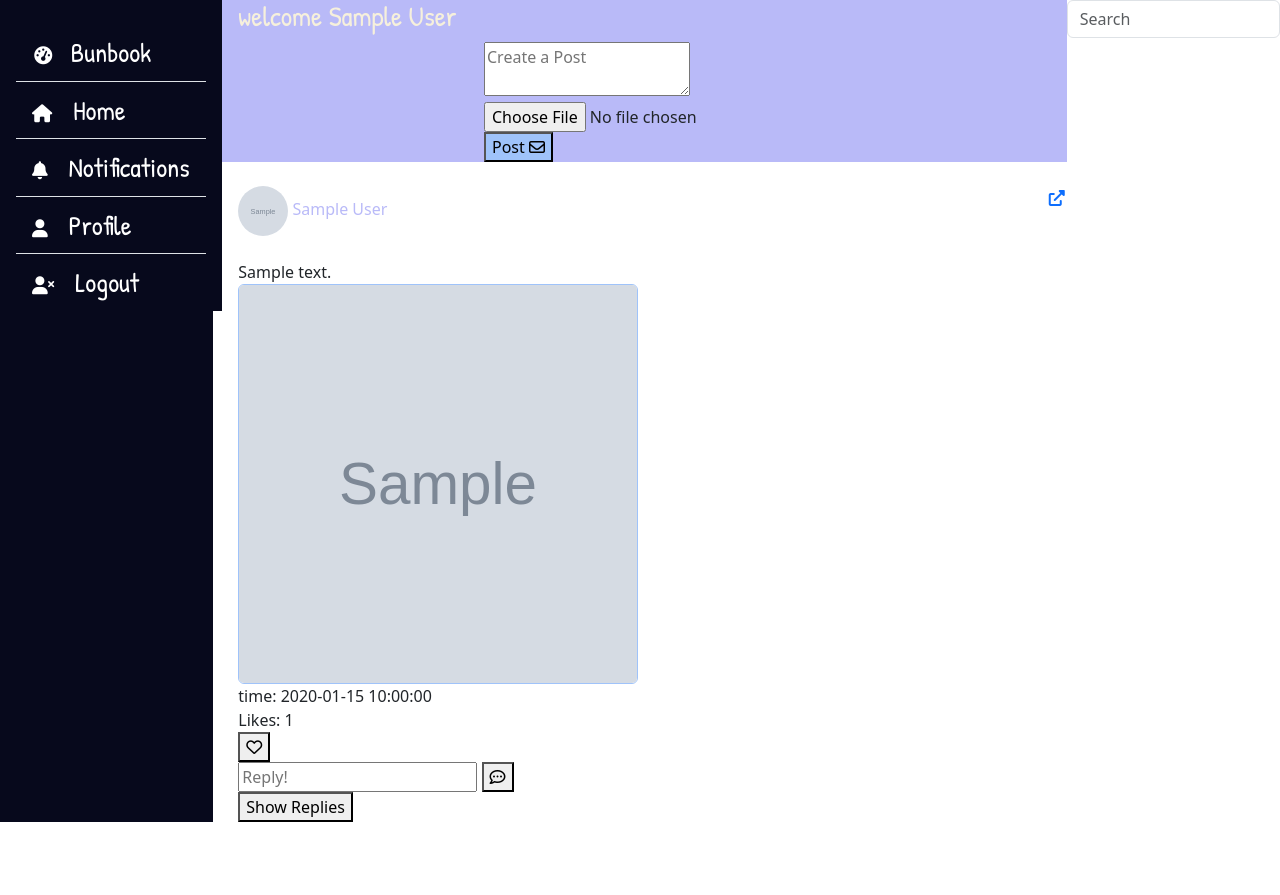
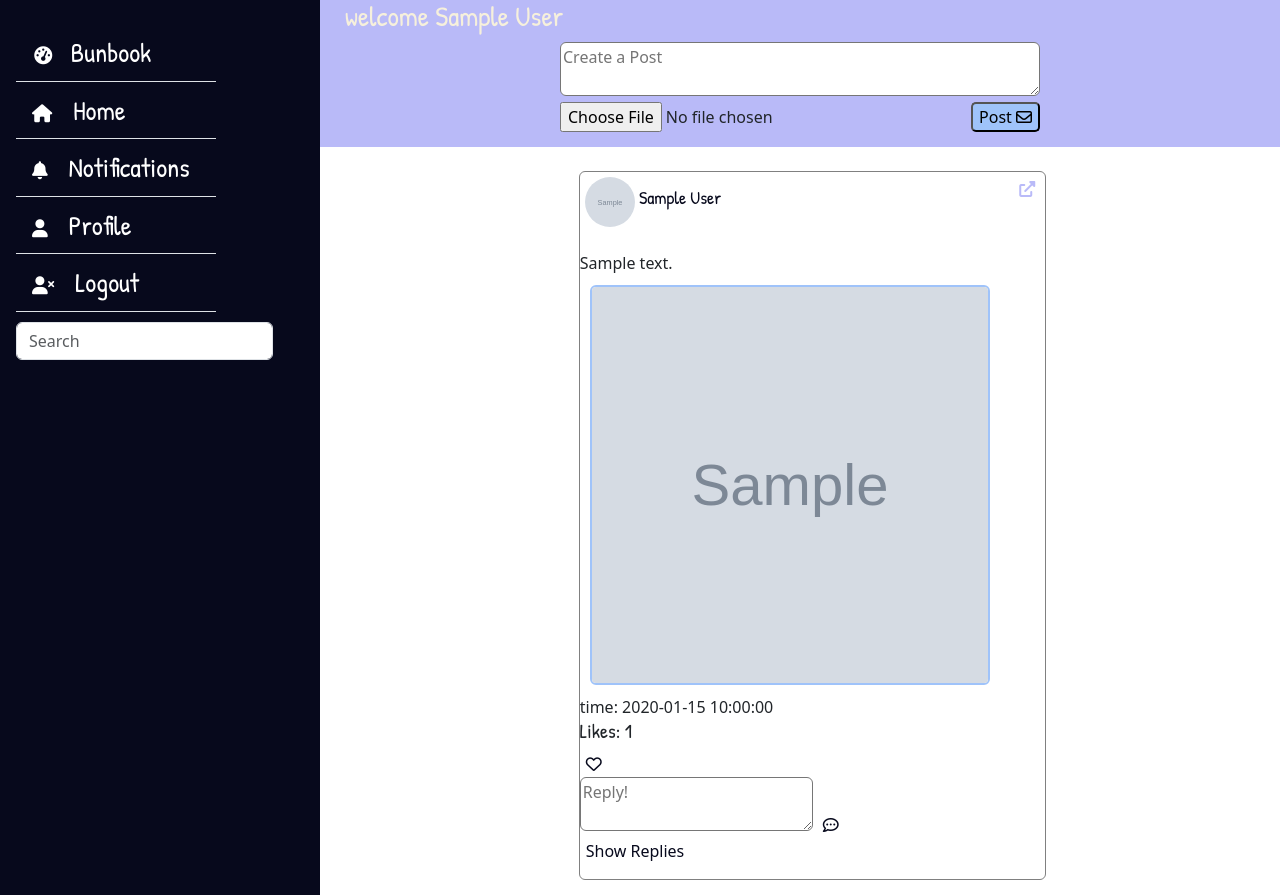
Before and after one commit to mellodynguyen/bunbook, a Flask app: page /home in a window 1280 px wide. Before the commit the page ends 822 px from the top, so only its background shows below. Run offline with Flask 3, Linux system fonts and the light colour scheme; the visitor is signed in with stand-in values (Sample User, id 1); tables that the repository leaves empty hold one stand-in row (values such as "Sample post"); grey boxes marked "Sample" are stand-in pictures; some web fonts are replaced.

Commit message:
added more styling for post and reply blocks and move search bar into side bar

```diff
--- a/static/css/style.css
+++ b/static/css/style.css
@@ -16,10 +16,40 @@ h1, h2, h3, h4, h5 {
 
 }
 
+
 .user-url:link {
-    color: rgb(185, 186, 248);
+    font-family: 'Patrick Hand', cursive;
+    font-size: large;
+    color: rgb(7, 9, 28);
     text-decoration: none;
 }
+
+.user-url:link:hover {
+    color: rgb(247, 214, 222);
+}
+
+.user-url:visited {
+    font-family: 'Patrick Hand', cursive;
+    font-size: large;
+    color: rgb(7, 9, 28);
+    text-decoration: none;
+}
+
+.user-url:visited:hover{
+    color: rgb(247, 214, 222);
+}
+.search-user-url {
+    font-family: 'Patrick Hand', cursive;
+    font-size: large;
+    color: white;
+    text-decoration: none;
+}
+
+.search-user-url:hover {
+    border-radius: 5px;
+    background-color: rgb(185 186, 248);
+}
+
 .login-box {
     /* log in modal */
     background-color: rgb(185 186, 248);
@@ -70,13 +100,18 @@ h1, h2, h3, h4, h5 {
 }
 
 .post-btn {
-    /* border-color: rgb(185, 186, 248); */
+    border-radius: 5px;
     background-color: rgb(159, 195, 250);
+    float: right;
 }
 
-
+.post-btn:hover {
+    background-color: rgb(248, 179, 197);
+}
 .user-pic {
     /* user's profile pic thumbnail on post */
+    margin-top: 5px;
+    margin-left: 5px;
     border-radius: 25px;
     width: 50px;
     height: 50px;
@@ -90,24 +125,42 @@ h1, h2, h3, h4, h5 {
 }
 .postimages {
     /* images for posts */
-    border: 1px solid rgb(159, 195, 250);
+    border: 2px solid rgb(159, 195, 250);
+    margin: 10px;
     height: 400px;
     width: 400px;
 }
 
+.replyarea{
+    width: 50%;
+}
+
 .replyblock {
-    /* border: 2px black;
-    border-style: dotted; */
-    max-width: 300px;
+    margin-left: 10px;
+    margin-top: 10px;
+    margin-bottom: 25px;
+
+    width: 100%;
 }
 
 .sidebar {
     background-color: rgb(7, 9, 28);
 }
 
-/* .search-bar {
-    background-color: rgb(185, 186, 248);
-} */
+.search-bar {
+   margin-top: 10px;
+}
+
+/* Remove default list styling */
+.results-list {
+    /* border: 1px solid rgb(159, 195, 250); */
+    /* color: rgb(246, 240, 220); */
+    /* background-color: rgb(185, 186, 248); */
+    list-style-type: none;
+    padding: 0;
+    margin: 0;
+}
+
 
 /* sidebar's list items */
 .list-group-item {
@@ -125,22 +178,6 @@ h1, h2, h3, h4, h5 {
     font-family: 'Patrick Hand', cursive;
 }
 
-/* Remove default list styling */
-.results-list {
-    /* border: 1px solid rgb(159, 195, 250); */
-    color: (246, 240, 220);
-    background-color: rgb(185, 186, 248);
-    list-style-type: none;
-    padding: 0;
-    margin: 0;
-  }
-
-.headerpic {
-    /* user's header pic for their profile  */
-    width: 50px;
-    height: 250px;
-}
-
 .welcome-msg {
     margin-left: 25px;
     color: rgb(246, 240, 220);
@@ -149,6 +186,7 @@ h1, h2, h3, h4, h5 {
     /* width: 200;
     height: 500; */
     background-color: rgb(185, 186, 248);
+    padding-bottom: 15px;
 }
 
 .create-post-box {
@@ -160,19 +198,48 @@ h1, h2, h3, h4, h5 {
   flex-wrap: wrap;
   justify-content: center;
   align-items: center;
+
+}
+
+.createpostform{
+    width: 50% !important;
+}
+
+#createpost > textarea {
+    width: 100%;
+}
+.postblock {
+    border: 1px solid gray;
+    width: 50%;
+    padding-bottom: 15px;
+    margin-bottom: 15px;
 }
 .postblock-header {
     /* line up user post, name and view post button */
     position: relative;
 }
 
+.likebtn {
+    border: none;
+    background: transparent;
+    color: rgb(7, 9, 28);
+}
+
+.likebtn:hover {
+    color: rgb(248, 179, 197);
+}
+
+
 .btn-viewpost {
     /* view post button */
+    color: rgb(185, 186, 248);;
     position: absolute;
     top: 0;
     right: 0;
-    margin-right: 2px;
+    margin-top: 5px;
+    margin-right: 10px;
 }
+
 
 .timeline-box {
   display: flex;
@@ -180,6 +247,15 @@ h1, h2, h3, h4, h5 {
   flex-direction: column;
   flex-wrap: wrap;
   justify-content: center;
-  align-items: stretch;
+  align-items: center;
   margin-left: 25px;
 }
+
+
+.profile-tabs {
+    background-color: rgb(185, 186, 248);
+}
+
+.nav-link {
+    color: white;
+}
--- a/static/js/feedscript.js
+++ b/static/js/feedscript.js
@@ -185,6 +185,7 @@ function fetchUser(evt) {
 
                 // create a link with href to user profile by using user_id
                 const link = document.createElement('a');
+                link.classList.add("search-user-url")
                 link.href = `/user/${user.user_id}`;
                 link.textContent = `${user.screenname}`;
 
--- a/templates/feedprofilebase.html
+++ b/templates/feedprofilebase.html
@@ -34,7 +34,7 @@
     <!-- side bar -->
     <div class="container-fluid">
     <div class="row">
-      <div class="col-lg-2 col-md-3 col-12 sidebar p-0">
+      <div class="col-lg-3 col-md-3 col-12 sidebar p-0">
         <!-- mx = margin -->
         <nav class="d-lg-block sidebar position-fixed">
           <div class="position-sticky w-100">
@@ -75,16 +75,32 @@
                 <i class="fa-solid fa-user-xmark me-3"></i>
                 <span class="sidebar-text">Logout</span>
               </a>
+              <!-- search bar -->
+              <div class="search-bar">
+              <form class="form-inline">
+                <div class="input-group">
+                  <input
+                    class="form-control"
+                    type="search"
+                    id="search-input"
+                    placeholder="Search"
+                    aria-label="Search"
+                  />
+                </div>
+                </div>
+              </form>
+
+            <ul class="results-list rounded" id="list"></ul>
             </div>
           </div>
         </nav>
       </div>
-
-      <div class="col-lg-8 col-md-6 col-12 p-0">
+      <!-- column for block content (feed, profile, specific post, and) -->
+      <div class="col-lg-9 col-md-6 col-12 p-0">
         {% block content %}
         {% endblock %}
       </div>
-      <div class="col-lg-2 col-md-3 col-12 p-0 search-bar">
+      <!-- <div class="col-lg-2 col-md-3 col-12 p-0 search-bar">
         <form class="form-inline">
           <div class="input-group">
             <input
@@ -96,9 +112,9 @@
             />
           </div>
         </form>
-      <!-- search bar results container -->
+
       <ul class="results-list rounded" id="list"></ul>
-    </div>
+    </div> -->
   </div>
 </div>
 
--- a/templates/home.html
+++ b/templates/home.html
@@ -6,16 +6,16 @@
     <br />
     <!-- Create a Post form -->
     <form
+      class="createpostform"
       id="createpost"
       action="/create-post"
       method="post"
       enctype="multipart/form-data"
     >
       <!-- <input type="text" placeholder="Create A Post!" name="post" /> -->
-      <textarea class="formge" placeholder="Create a Post" name="post"></textarea>
+      <textarea class="formge rounded" placeholder="Create a Post" name="post"></textarea>
       <br>
       <input type="file" name="my-file" />
-      <br>
       <button class="post-btn" type="submit">Post <i class="fa-regular fa-envelope"></i></button>
     </form>
   </div>
@@ -24,13 +24,14 @@
 <br />
 
 <!-- <button id="load-new-posts-button">Load New Posts</button> -->
+
 <div class="timeline-box">
 {% for post in posts %}
 <!-- <div class="container"> -->
-<div class="postblock">
+<div class="postblock rounded">
   <div class="postblock-header">
     <img class="user-pic" src="{{ post.user.profilepic }}" />
-    <a class="user-url"href="/user/{{ post.user.user_id }}"> {{ post.user.screenname }}</a>
+    <a class="user-url"href="/user/{{ post.user.user_id }}" title="{{ post.user.screenname }}'s Profile"> {{ post.user.screenname }}</a>
 
     <!-- view specific post button -->
     <a href="/post/{{ post.post_id }}" class="btn-viewpost" title="View Post">
@@ -52,8 +53,9 @@
   <br />
 
   <!-- post.like will give a list, we want length of list -->
-  Likes: {{ calculatelikes(post.like) }}
+  <h5>Likes: {{ calculatelikes(post.like) }}</h5>
 
+  <div class="post-reacts">
     <!-- Like a post form -->
     <form class="likeapost" action="/like-post" method="post">
       <input
@@ -62,7 +64,7 @@
         name="likepostid"
         value="{{ post.post_id }}"
       />
-    <button type="submit" name="likebutton">
+      <button class="likebtn" type="submit" name="likebutton">
         <i class="fa-regular fa-heart"></i>
       </button>
     </form>
@@ -75,12 +77,13 @@
         name="post_id"
         value="{{ post.post_id }}"
       />
-    <input type="text" placeholder="Reply!" name="reply" />
-    <button type="submit"><i class="fa-regular fa-comment-dots"></i></button>
+      <textarea class="replyarea rounded" placeholder="Reply!" name="reply"></textarea>
+      <button class="likebtn" type="submit"><i class="fa-regular fa-comment-dots"></i></button>
     </form>
+    </div>
 
   <!-- Show replies button-->
-  <button class="showreplies" data-postid="{{ post.post_id }}">
+  <button class="showreplies likebtn" data-postid="{{ post.post_id }}">
     Show Replies
   </button>
 
@@ -92,11 +95,12 @@
   >
     {% if post.reply %} {% for reply in post.reply %}
     <img class="user-pic" src="{{ reply.reply_user.profilepic }}" />
-    <a href="/user/{{ reply.reply_user.user_id }}"
+    <a class="user-url" href="/user/{{ reply.reply_user.user_id }}"
       >{{ reply.reply_user.screenname }}</a
     >
     <br />
-    body: {{ reply.body }}
+    <!-- body  -->
+    {{ reply.body }}
     <br />
     time: {{ reply.timestamp }}
     <!-- reply_id {{ reply.reply_id }} -->
@@ -116,7 +120,7 @@
         name="likereplyid"
         value="{{ reply.reply_id}}"
       />
-      <button type="submit" name="likebutton">
+      <button class="likebtn" type="submit" name="likebutton">
         <i class="fa-regular fa-heart"></i>
       </button>
     </form>
```
Also changed, not shown: templates/profile.html (+134 -75 lines). Lines whose indentation alone changed are shown as unchanged.
